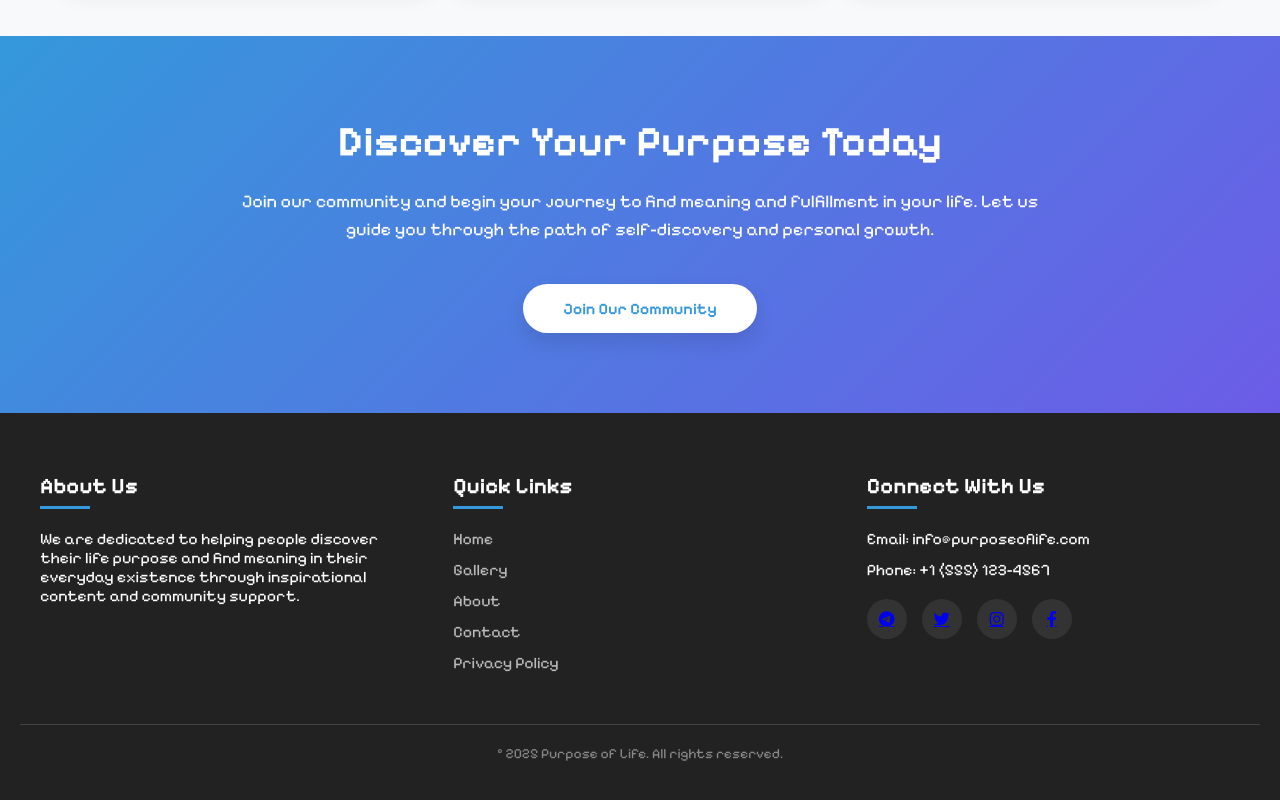
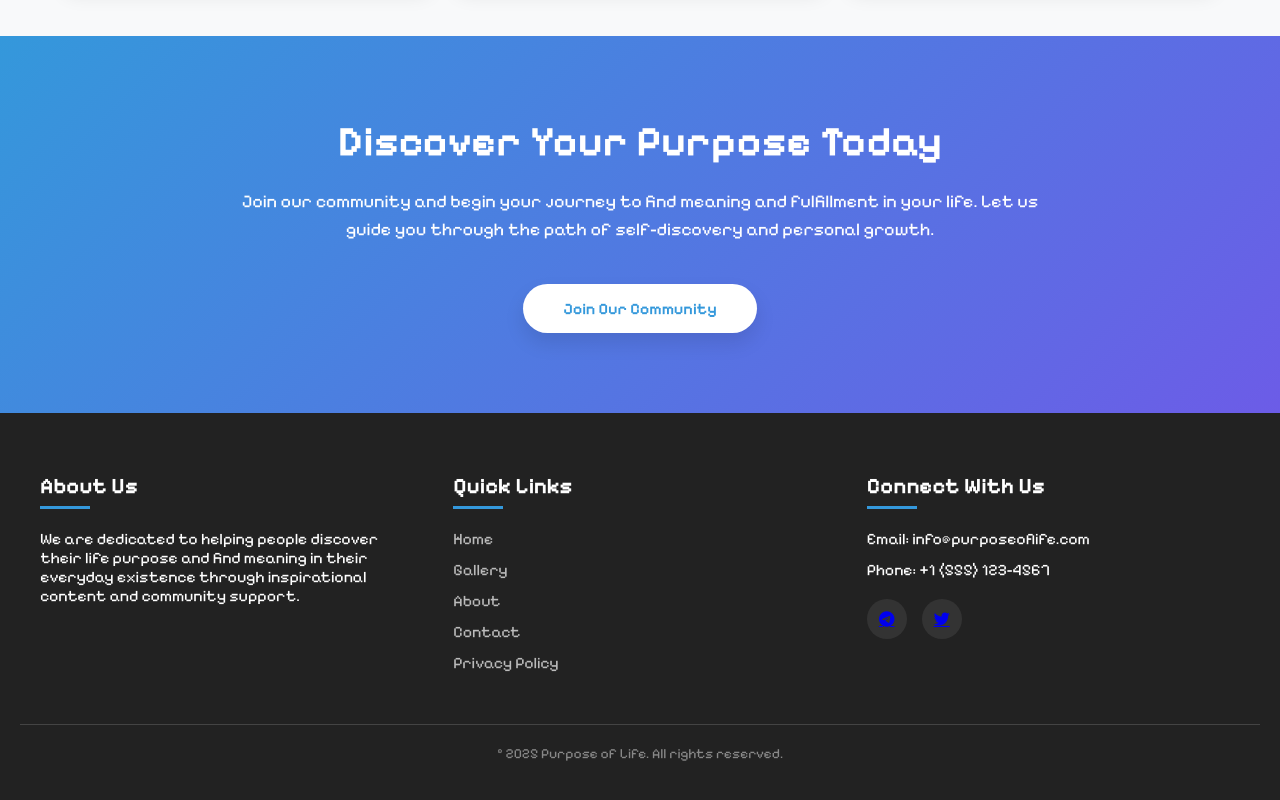
Before and after one commit to Alleyhustler/purpose-of-life, a plain HTML site: page index.html in a window 1280 px wide. Shown: the part 2347-3147 px from the top of the page. Drawn offline with Linux system fonts and the light colour scheme.

Commit message:
Update index.html

```diff
--- a/index.html
+++ b/index.html
@@ -557,8 +557,6 @@
                 <div class="footer-socials">
                     <a href="https://t.me/+Da9iifMHAJc0NjI0"><i class="fab fa-telegram"></i></a>
                     <a href="https://x.com/LifePurpose_sol"><i class="fab fa-twitter"></i></a>
-                    <a href="#"><i class="fab fa-instagram"></i></a>
-                    <a href="#"><i class="fab fa-facebook-f"></i></a>
                 </div>
             </div>
         </div>
```
